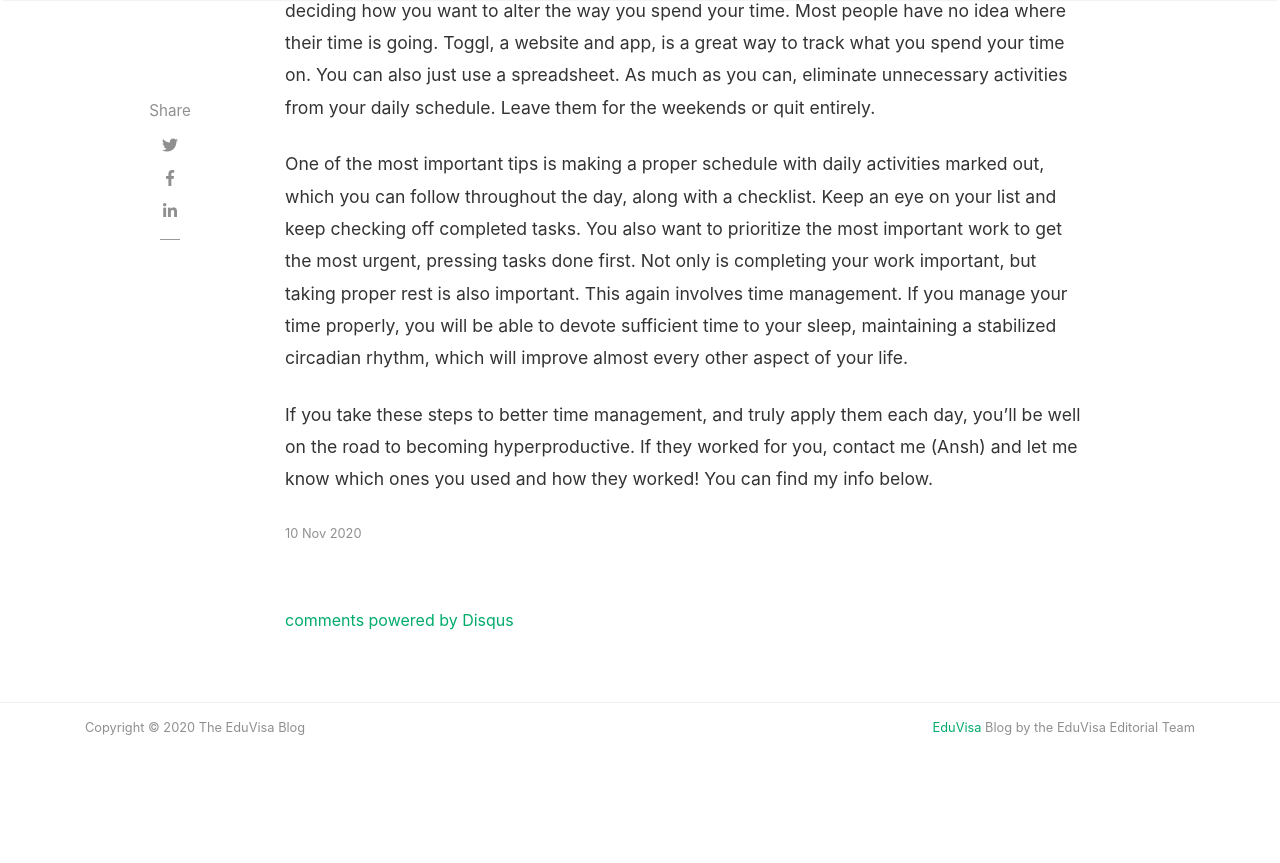
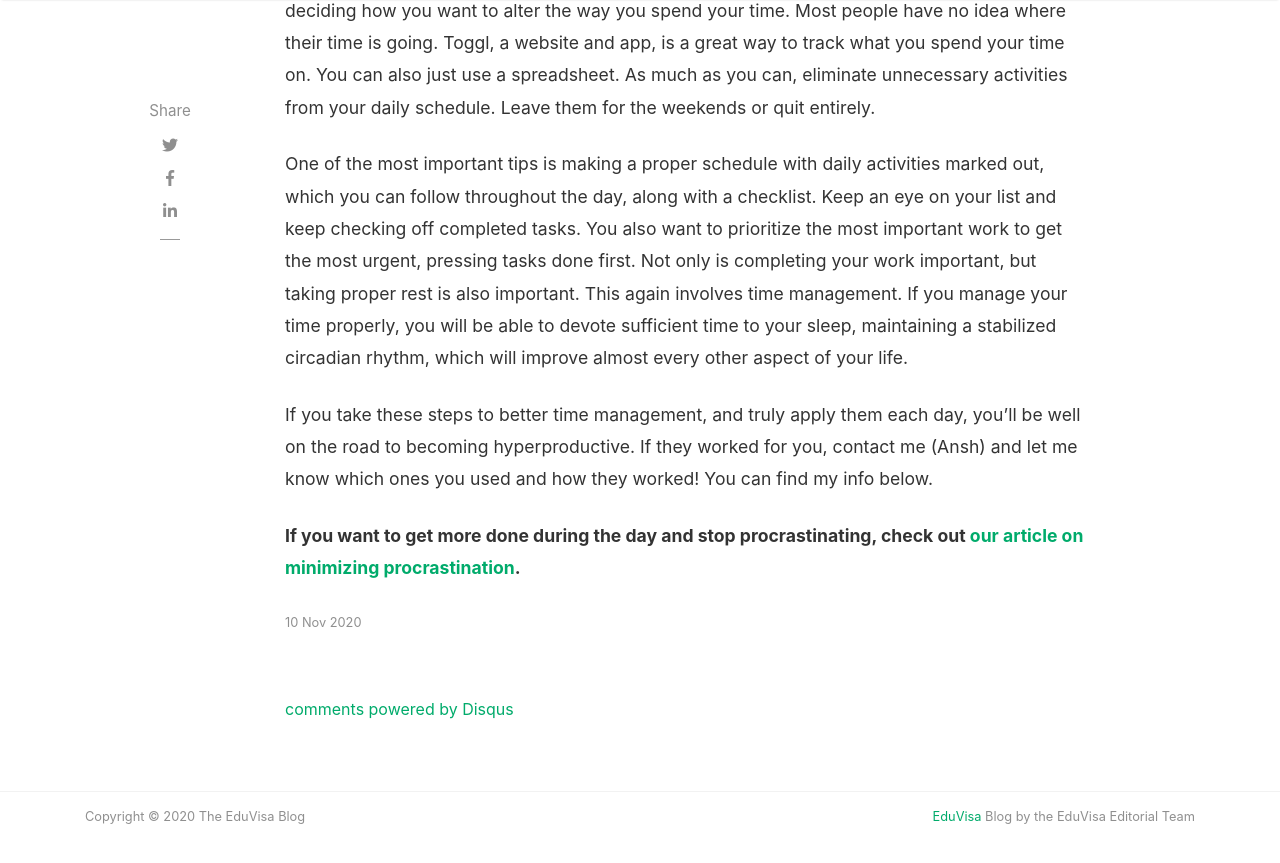
Before and after one commit to eduvisa/blog, a Jekyll site: the page built from _posts/2020-11-10-the-importance-of-time-management.md, in a window 1280 px wide and 900 px high, scrolled down 2776 px. Shown: the top 863 px of the window. Built offline with Jekyll 4.4.1, drawn with Linux system fonts in a browser that asks for light colours; nearby versions of some CDN libraries; comment, search, counter and statistics services are not loaded; before the commit the page ends 3587 px from its top, so only the background shows below that.

Commit message:
Edited circular end-of-article links

```diff
--- a/_posts/2020-11-10-the-importance-of-time-management.md
+++ b/_posts/2020-11-10-the-importance-of-time-management.md
@@ -37,3 +37,5 @@ The first step in proper time management is analyzing how you currently spend yo
 One of the most important tips is making a proper schedule with daily activities marked out, which you can follow throughout the day, along with a checklist. Keep an eye on your list and keep checking off completed tasks. You also want to prioritize the most important work to get the most urgent, pressing tasks done first. Not only is completing your work important, but taking proper rest is also important. This again involves time management. If you manage your time properly, you will be able to devote sufficient time to your sleep, maintaining a stabilized circadian rhythm, which will improve almost every other aspect of your life.
 
 If you take these steps to better time management, and truly apply them each day, you’ll be well on the road to becoming hyperproductive. If they worked for you, contact me (Ansh) and let me know which ones you used and how they worked! You can find my info below.
+
+**If you want to get more done during the day and stop procrastinating, check out [our article on minimizing procrastination](/blog/minimizing-procrastination-to-get-more-done).**
```
Also changed, not shown: _posts/2020-11-09-how-a-calculator-works.md (+1 -1 lines).
